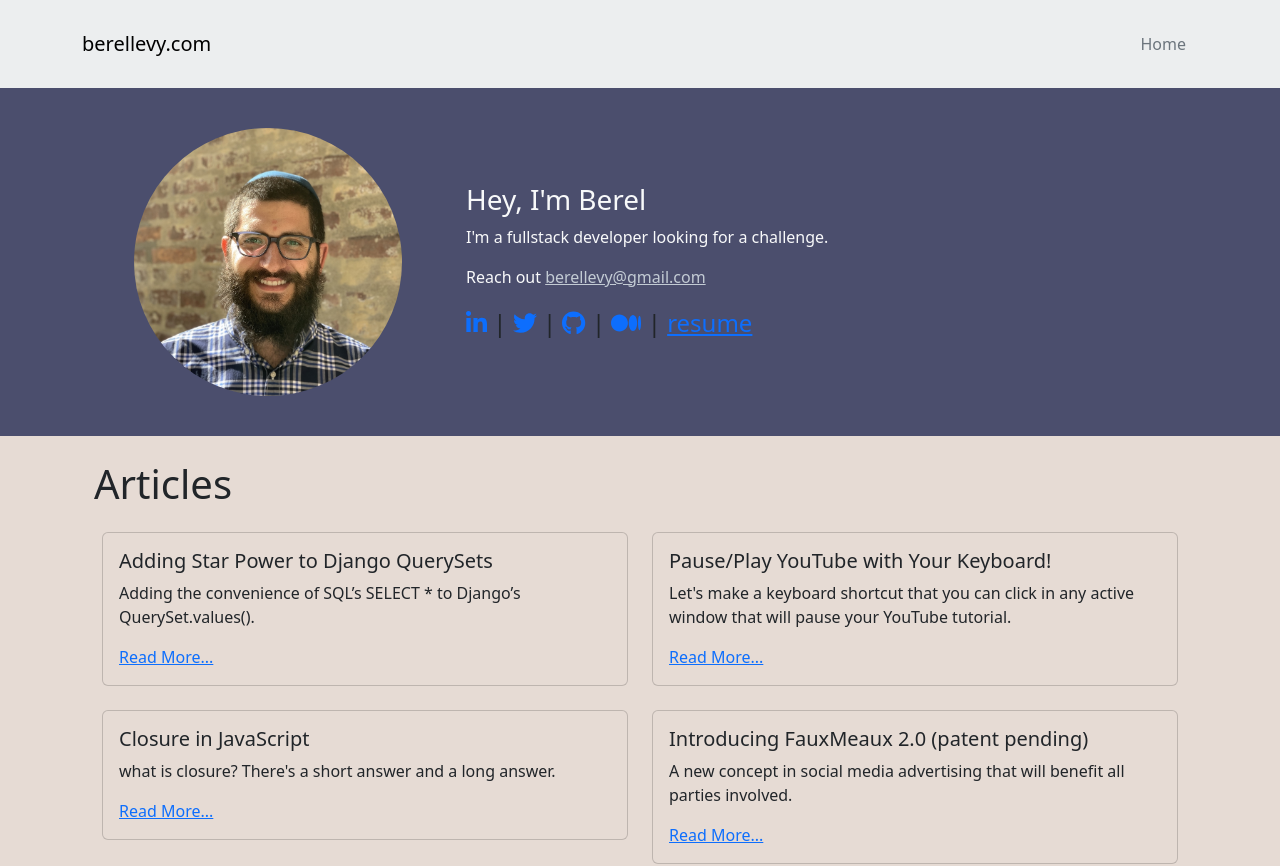
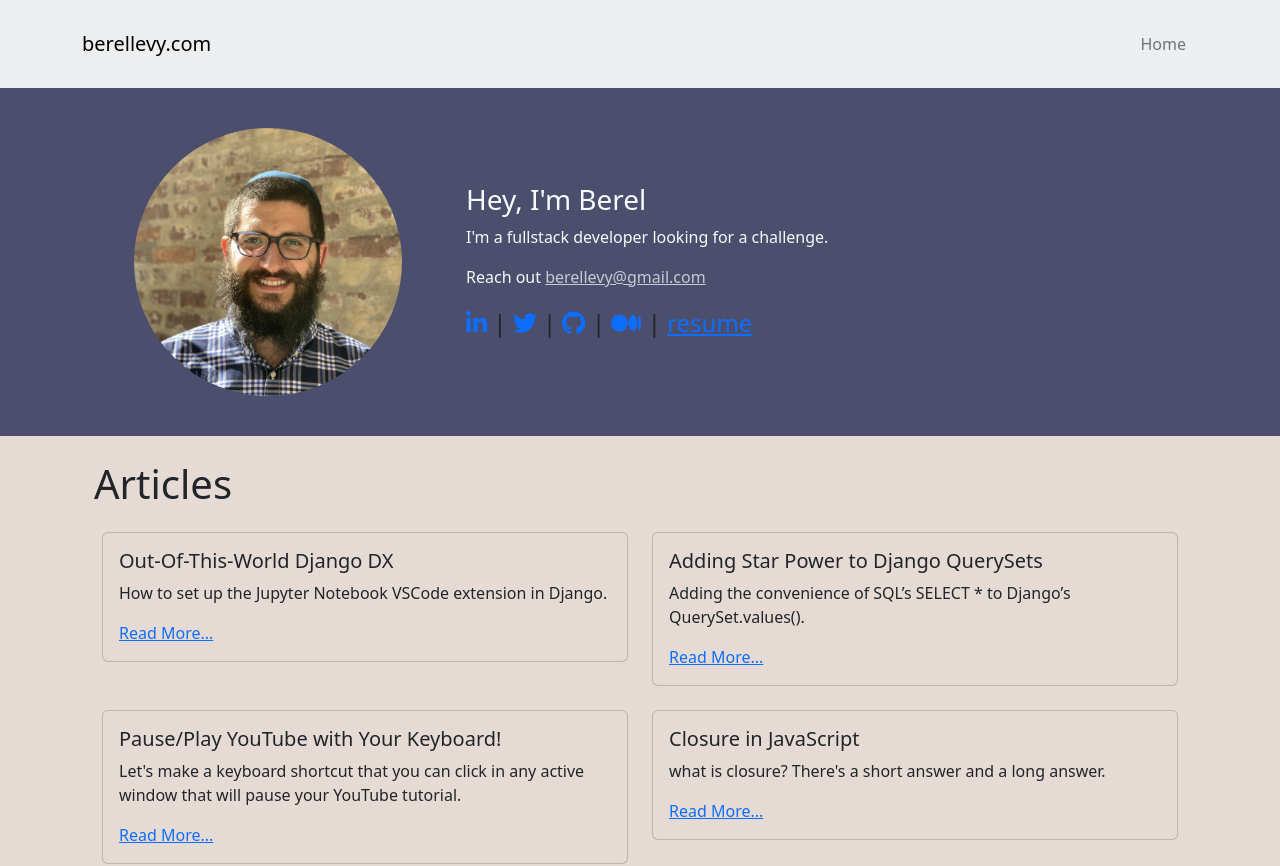
Before and after one commit to berellevy/my_react_site, a React (Create React App) app: page / in a window 1280 px wide. Shown: the top 866 px of the page. Built offline with nearby package versions, Linux system fonts and the light colour scheme.

Commit message:
Update mediumArticles.js

```diff
--- a/src/mediumArticles.js
+++ b/src/mediumArticles.js
@@ -1,4 +1,9 @@
 const articles = [
+    {
+        title: "Out-Of-This-World Django DX",
+        text: "How to set up the Jupyter Notebook VSCode extension in Django.",
+        href: "https://blog.stackademic.com/out-of-this-world-django-dx-e26612a38fd6",
+    },
     {
         title: "Adding Star Power to Django QuerySets",
         text: "Adding the convenience of SQL’s SELECT * to Django’s QuerySet.values().",
```
